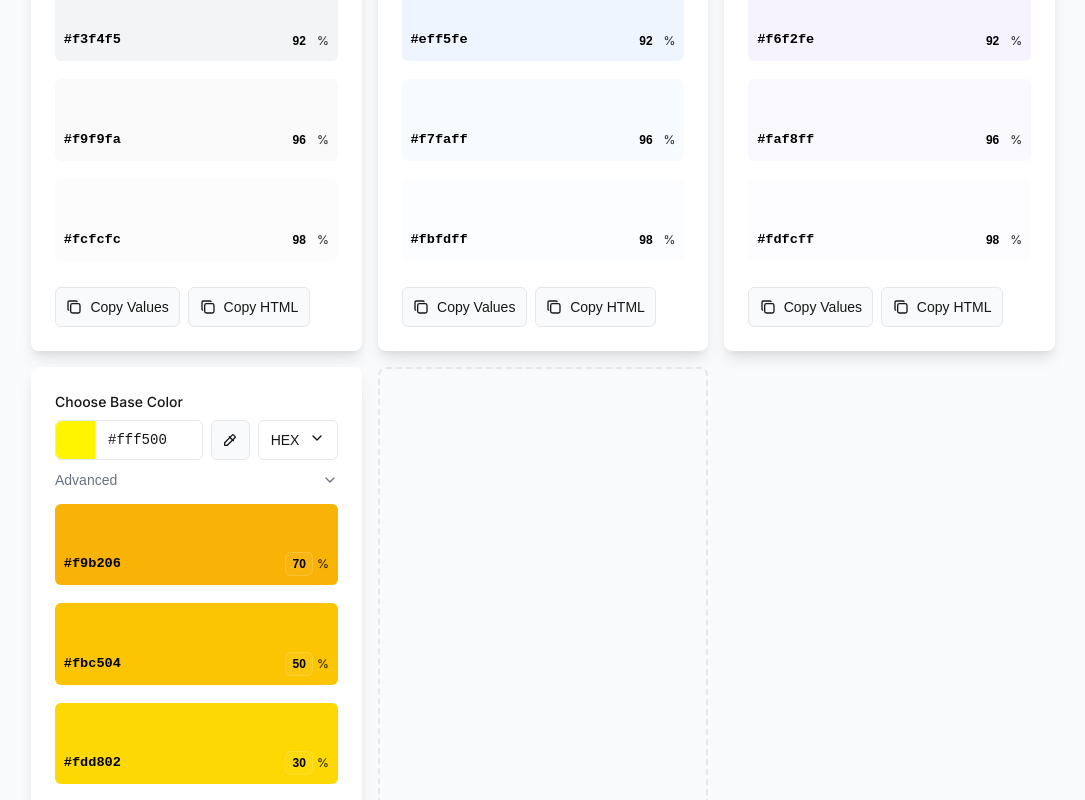
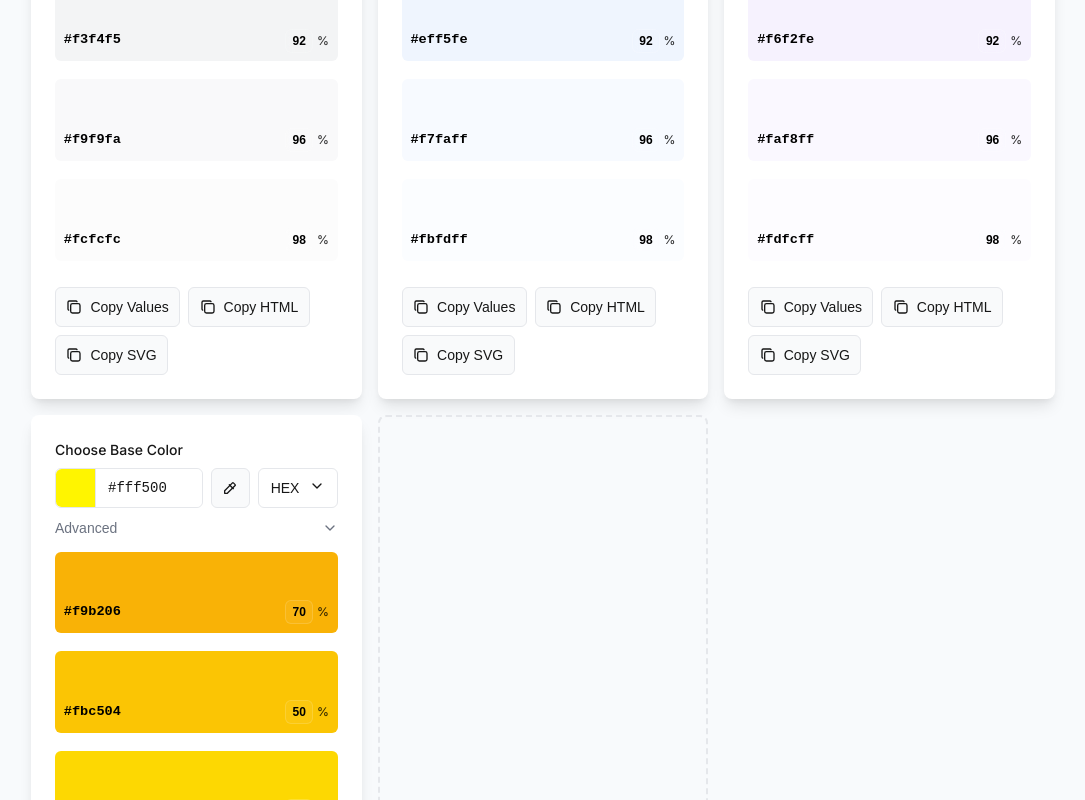
Before and after one commit to angiehemans/color-palette-generator, a Next.js app: page / in a window 1280 px wide. Shown: the part 1537-2337 px from the top of the page, without its empty margins (97-1182 px from the left). Built offline with nearby package versions, Linux system fonts and the light colour scheme.

Commit message:
added figma copy

```diff
--- a/src/app/components/ColorPaletteGenerator.tsx
+++ b/src/app/components/ColorPaletteGenerator.tsx
@@ -433,6 +433,55 @@ export default function ColorPaletteGenerator({ defaultColor, lightColor: initia
     }
   };
 
+  const copyAsSVG = async () => {
+    const swatchWidth = 80;
+    const swatchHeight = 80;
+    const gap = 12;
+    const padding = 16;
+    const textOffsetY = 16;
+
+    const cols = Math.ceil(Math.sqrt(colors.length));
+    const rows = Math.ceil(colors.length / cols);
+
+    const totalWidth = cols * swatchWidth + (cols - 1) * gap + padding * 2;
+    const totalHeight = rows * swatchHeight + (rows - 1) * gap + padding * 2;
+
+    const svgSwatches = colors.map((color, index) => {
+      const col = index % cols;
+      const row = Math.floor(index / cols);
+      const x = padding + col * (swatchWidth + gap);
+      const y = padding + row * (swatchHeight + gap);
+      const textColor = getTextColor(color.hex);
+      const label = color.type === 'base' ? 'Base' : `${color.type === 'shade' ? '-' : '+'}${color.percent}%`;
+
+      return `  <g>
+    <rect x="${x}" y="${y}" width="${swatchWidth}" height="${swatchHeight}" fill="${color.hex}" rx="6"/>
+    <text x="${x + swatchWidth/2}" y="${y + swatchHeight/2 - textOffsetY/2}"
+          font-family="monospace" font-size="9" font-weight="600"
+          fill="${textColor}" text-anchor="middle" dominant-baseline="middle">
+      ${formatColor(color.hex, colorFormat)}
+    </text>
+    <text x="${x + swatchWidth/2}" y="${y + swatchHeight/2 + textOffsetY/2}"
+          font-family="monospace" font-size="7"
+          fill="${textColor}" text-anchor="middle" dominant-baseline="middle" opacity="0.8">
+      ${label}
+    </text>
+  </g>`;
+    }).join('\n');
+
+    const fullSVG = `<svg xmlns="http://www.w3.org/2000/svg" width="${totalWidth}" height="${totalHeight}" viewBox="0 0 ${totalWidth} ${totalHeight}">
+  <rect width="100%" height="100%" fill="#f8fafc" rx="8"/>
+${svgSwatches}
+</svg>`;
+
+    try {
+      await navigator.clipboard.writeText(fullSVG);
+      setShowToast(true);
+    } catch (err) {
+      console.error('Failed to copy SVG:', err);
+    }
+  };
+
   const copyIndividualColor = async (colorHex: string) => {
     try {
       await navigator.clipboard.writeText(formatColor(colorHex, colorFormat));
@@ -686,6 +735,14 @@ export default function ColorPaletteGenerator({ defaultColor, lightColor: initia
           <IconCopy size={16} />
           <span style={{ marginLeft: '0.5rem' }}>Copy HTML</span>
         </button>
+        <button
+          onClick={copyAsSVG}
+          className="button"
+          title="Copy as SVG (paste into Figma)"
+        >
+          <IconCopy size={16} />
+          <span style={{ marginLeft: '0.5rem' }}>Copy SVG</span>
+        </button>
       </div>
 
       <div className={`toast ${showToast ? 'show' : ''}`}>
--- a/src/app/components/ColorSwatchCollection.tsx
+++ b/src/app/components/ColorSwatchCollection.tsx
@@ -145,6 +145,54 @@ export default function ColorSwatchCollection({ defaultColors = ['#6b7280', '#3b
       setShowToast(true);
     } catch (err) {
       console.error('Failed to copy HTML:', err);
+    }
+  };
+
+  const copyAsSVG = async () => {
+    const swatchWidth = 80;
+    const swatchHeight = 80;
+    const gap = 12;
+    const padding = 16;
+    const textOffsetY = 20;
+
+    const cols = Math.ceil(Math.sqrt(swatches.length));
+    const rows = Math.ceil(swatches.length / cols);
+
+    const totalWidth = cols * swatchWidth + (cols - 1) * gap + padding * 2;
+    const totalHeight = rows * swatchHeight + (rows - 1) * gap + padding * 2;
+
+    const svgSwatches = swatches.map((swatch, index) => {
+      const col = index % cols;
+      const row = Math.floor(index / cols);
+      const x = padding + col * (swatchWidth + gap);
+      const y = padding + row * (swatchHeight + gap);
+      const textColor = getTextColor(swatch.hex);
+
+      return `  <g>
+    <rect x="${x}" y="${y}" width="${swatchWidth}" height="${swatchHeight}" fill="${swatch.hex}" rx="6"/>
+    <text x="${x + swatchWidth/2}" y="${y + swatchHeight/2 - textOffsetY/2}"
+          font-family="monospace" font-size="10" font-weight="600"
+          fill="${textColor}" text-anchor="middle" dominant-baseline="middle">
+      ${formatColor(swatch.hex, colorFormat)}
+    </text>
+    <text x="${x + swatchWidth/2}" y="${y + swatchHeight/2 + textOffsetY/2}"
+          font-family="monospace" font-size="8"
+          fill="${textColor}" text-anchor="middle" dominant-baseline="middle" opacity="0.8">
+      Color ${index + 1}
+    </text>
+  </g>`;
+    }).join('\n');
+
+    const fullSVG = `<svg xmlns="http://www.w3.org/2000/svg" width="${totalWidth}" height="${totalHeight}" viewBox="0 0 ${totalWidth} ${totalHeight}">
+  <rect width="100%" height="100%" fill="#f8fafc" rx="8"/>
+${svgSwatches}
+</svg>`;
+
+    try {
+      await navigator.clipboard.writeText(fullSVG);
+      setShowToast(true);
+    } catch (err) {
+      console.error('Failed to copy SVG:', err);
     }
   };
 
@@ -298,6 +346,14 @@ export default function ColorSwatchCollection({ defaultColors = ['#6b7280', '#3b
           <IconCopy size={16} />
           <span style={{ marginLeft: '0.5rem' }}>Copy HTML</span>
         </button>
+        <button
+          onClick={copyAsSVG}
+          className="button"
+          title="Copy as SVG (paste into Figma)"
+        >
+          <IconCopy size={16} />
+          <span style={{ marginLeft: '0.5rem' }}>Copy SVG</span>
+        </button>
       </div>
 
       <div className={`toast ${showToast ? 'show' : ''}`}>
```
